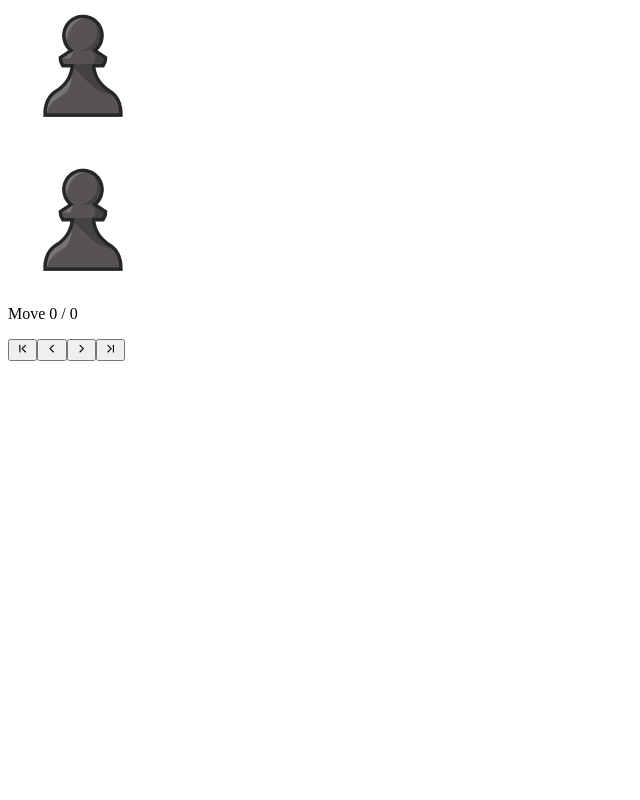
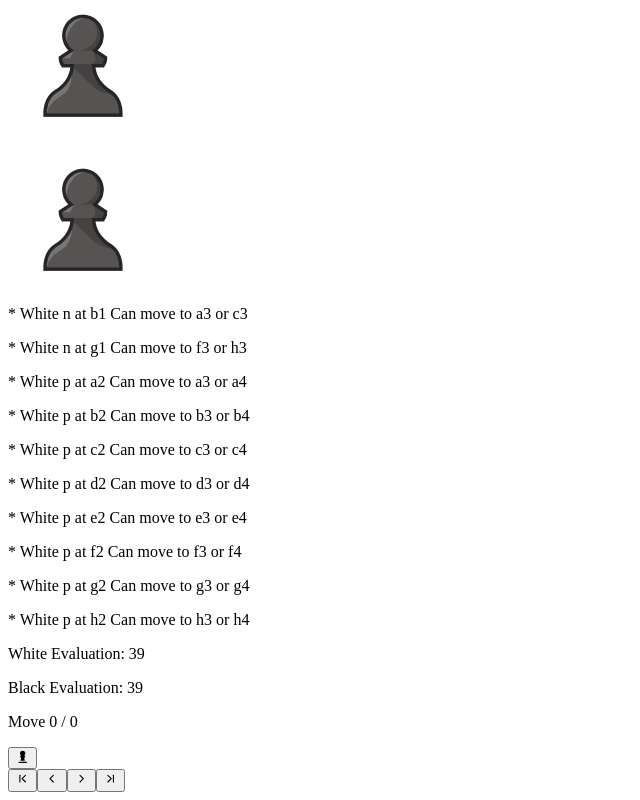
Before and after one commit to bazokhan/Chess, a React (Vite) app: page / in a window 1280 px wide. Shown: the part 5451-6251 px from the top of the page, without its empty margins (0-640 px from the left). Before the commit the page ends 5820 px from the top, so only its background shows below. Built offline with nearby package versions, Linux system fonts and the light colour scheme.

Commit message:
add initial chess engine

```diff
--- a/src/components/App.tsx
+++ b/src/components/App.tsx
@@ -2,10 +2,12 @@ import { Board } from './Board'
 import { BoardProvider } from 'context/BoardContext'
 import { PositionProvider } from 'context/PositionContext'
 import { Layout } from './Layout'
+import { TurnProvider } from 'context/TurnContext'
 
 const App = () => {
   return (
     <div className="flex h-screen w-screen items-center justify-center bg-gradient-to-b from-[#31302c] to-[#51504c] text-white">
+      <TurnProvider>
         <PositionProvider>
           <BoardProvider>
             <Layout>
@@ -13,6 +15,7 @@ const App = () => {
             </Layout>
           </BoardProvider>
         </PositionProvider>
+      </TurnProvider>
     </div>
   )
 }
--- a/src/components/Layout.tsx
+++ b/src/components/Layout.tsx
@@ -1,15 +1,42 @@
 import { usePositionContext } from 'context/PositionContext'
-import { FC, PropsWithChildren } from 'react'
+import { useTurnContext } from 'context/TurnContext'
+import { FC, PropsWithChildren, useCallback } from 'react'
 import {
   LuChevronLast,
   LuChevronFirst,
   LuChevronRight,
   LuChevronLeft
 } from 'react-icons/lu'
+import { FaChessPawn } from 'react-icons/fa'
+import {
+  calculateBestMove,
+  generateAllNextMoves,
+  getPlayerEvaluation,
+  printMoves
+} from 'utils/getPlayerEvaluation'
 
 export const Layout: FC<PropsWithChildren> = ({ children }) => {
-  const { moveBackInHistory, moveForwardInHistory, future, history, pgn } =
-    usePositionContext()
+  const {
+    moveBackInHistory,
+    moveForwardInHistory,
+    movePieceToCoordinate,
+    future,
+    history,
+    pgn,
+    position
+  } = usePositionContext()
+
+  const { turn } = useTurnContext()
+
+  const handleAIPlay = useCallback(() => {
+    const bestMove = turn === 'b' ? calculateBestMove({ turn, position }) : null
+    if (turn === 'b' && bestMove) {
+      setTimeout(() => {
+        movePieceToCoordinate(bestMove.piece, bestMove.move)
+      }, 1000)
+    }
+  }, [movePieceToCoordinate, position, turn])
+
   return (
     <div
       className="grid h-full w-full gap-8 p-20"
@@ -24,10 +51,31 @@ export const Layout: FC<PropsWithChildren> = ({ children }) => {
             </p>
           ))}
         </div>
+
+        {printMoves(generateAllNextMoves(turn, position)).map((text) => (
+          <p key={text} className="m-0 w-full px-2 py-0 text-xs">
+            {text}
+          </p>
+        ))}
+
+        <p className="w-full p-2 text-center">
+          White Evaluation: {getPlayerEvaluation('w', position)}
+        </p>
+        <p className="w-full p-2 text-center">
+          Black Evaluation: {getPlayerEvaluation('b', position)}
+        </p>
         <p className="w-full p-2 text-center">
           Move {history.length ?? 0} /{' '}
           {(future.length ?? 0) + (history.length ?? 0)}
         </p>
+        <div
+          className="flex w-full py-3 text-3xl font-black"
+          onClick={handleAIPlay}
+        >
+          <button className="flex w-full items-center justify-center text-green-600 hover:text-green-500">
+            <FaChessPawn />
+          </button>
+        </div>
         <div className="flex w-full text-3xl font-black">
           <button className="flex w-full items-center justify-center text-[#9c9b9a] hover:text-[#c7c7c7]">
             <LuChevronFirst />
--- a/src/context/PositionContext.tsx
+++ b/src/context/PositionContext.tsx
@@ -9,7 +9,8 @@ import {
 import { TCell, TCoordinate } from 'types/Cell'
 import { AnimationRecord, HistoryItem } from 'types/History'
 import { encodePgn } from 'utils/encodePgn'
-import { getCoordinates, getSquare } from 'utils/getCoordinates'
+import { useTurnContext } from './TurnContext'
+import { getNewPosition } from 'utils/position'
 
 const initialPosition: TCell[] = [
   { square: 'a1', piece: 'wr' },
@@ -68,32 +69,14 @@ const PositionContext = createContext<{
 
 export const usePositionContext = () => useContext(PositionContext)
 
-const getNewPosition = (
-  cell: TCell,
-  coordinate: TCoordinate,
-  position: TCell[]
-) => {
-  const cellIndex = position.findIndex((c) => c.square === cell.square)
-  const oldCoordinates = getCoordinates(cell.square)
-  const newSquare = getSquare(coordinate)
-  const newCell = { ...cell, square: newSquare, moved: true }
-  const move: HistoryItem = {
-    oldCell: cell,
-    newCell,
-    coordinates: [oldCoordinates, coordinate]
-  }
-  const newPosition = [...position]
-  newPosition.splice(cellIndex, 1)
-  newPosition.push(newCell)
-  return { move, newPosition, newSquare, newCell }
-}
-
 export const PositionProvider: FC<PropsWithChildren> = ({ children }) => {
   const [position, setPosition] = useState<TCell[]>(initialPosition)
   const [history, setHistory] = useState<HistoryItem[]>([])
   const [future, setFuture] = useState<HistoryItem[]>([])
   const [pgn, setPgn] = useState<string[]>([])
   const [animate, setAnimate] = useState<AnimationRecord>({})
+
+  const { turn, toggleTurn } = useTurnContext()
 
   const tween = async (
     cellsAndMoves: [TCell, [TCoordinate, TCoordinate]][]
@@ -115,7 +98,7 @@ export const PositionProvider: FC<PropsWithChildren> = ({ children }) => {
     })
   }
 
-  const movePieces = async (cellsAndCoordinates: [TCell, TCoordinate][]) => {
+  const movePieces = (cellsAndCoordinates: [TCell, TCoordinate][]) => {
     let initial = position
     const moves: HistoryItem[] = []
     cellsAndCoordinates.forEach(([cell, coordinate]) => {
@@ -131,7 +114,12 @@ export const PositionProvider: FC<PropsWithChildren> = ({ children }) => {
     coordinate: TCoordinate,
     skipHistory: boolean = false
   ) => {
-    let final = position
+    // Not their turn
+    if (cell.piece[0] !== turn) return position
+
+    if (!skipHistory) {
+      toggleTurn()
+    }
 
     // Castle
     if (
@@ -139,37 +127,23 @@ export const PositionProvider: FC<PropsWithChildren> = ({ children }) => {
       coordinate.relatedPiece &&
       coordinate.relatedCoordinates
     ) {
-      const { moves, newPosition } = await movePieces([
+      const { moves, newPosition } = movePieces([
         [cell, coordinate],
         [coordinate.relatedPiece, coordinate.relatedCoordinates]
       ])
-      final = newPosition
       await tween(moves.map((m) => [m.oldCell, m.coordinates]))
-      setPosition(final)
-      return final
+      setPosition(newPosition)
+      return newPosition
+    } else {
+      const { move, newPosition } = getNewPosition(cell, coordinate, position)
+      if (!skipHistory) {
+        setHistory([...history, move])
+        setPgn(encodePgn(pgn, move))
+      }
+      await tween([[cell, move.coordinates]])
+      setPosition(newPosition)
+      return newPosition
     }
-
-    const { move, newPosition, newSquare } = getNewPosition(
-      cell,
-      coordinate,
-      position
-    )
-    const alreadyHasPiece = position.find((c) => c.square === newSquare)
-    final = newPosition
-
-    // Capture
-    if (alreadyHasPiece) {
-      final = newPosition.filter((c) => c !== alreadyHasPiece)
-      move.capturedCell = alreadyHasPiece
-    }
-
-    if (!skipHistory) {
-      setHistory([...history, move])
-      setPgn(encodePgn(pgn, move))
-    }
-    await tween([[cell, move.coordinates]])
-    setPosition(final)
-    return final
   }
 
   const moveBackInHistory = async () => {
--- /dev/null
+++ b/src/context/TurnContext.tsx
@@ -0,0 +1,37 @@
+import {
+  FC,
+  PropsWithChildren,
+  createContext,
+  useContext,
+  useState
+} from 'react'
+import { TPlayer } from 'utils/getPlayerEvaluation'
+
+const TurnContext = createContext<{
+  turn: TPlayer
+  setTurn: (player: TPlayer) => void
+  toggleTurn: () => void
+}>({
+  turn: 'w',
+  setTurn: () => {},
+  toggleTurn: () => {}
+})
+
+export const useTurnContext = () => useContext(TurnContext)
+
+export const TurnProvider: FC<PropsWithChildren> = ({ children }) => {
+  const [turn, setTurn] = useState<TPlayer>('w')
+  const toggleTurn = () => setTurn(turn === 'w' ? 'b' : 'w')
+
+  return (
+    <TurnContext.Provider
+      value={{
+        turn,
+        setTurn,
+        toggleTurn
+      }}
+    >
+      {children}
+    </TurnContext.Provider>
+  )
+}
--- /dev/null
+++ b/src/utils/getPlayerEvaluation.ts
@@ -0,0 +1,187 @@
+import { TCell, TCoordinate } from 'types/Cell'
+import { getAvailableMoves } from './getAvailableMoves'
+import { getSquare } from './getCoordinates'
+import { getNewPosition } from './position'
+
+export type TPlayer = 'w' | 'b'
+
+const WEIGHTS = {
+  r: 5,
+  n: 3,
+  b: 3,
+  q: 9,
+  k: 0,
+  p: 1
+}
+
+export const getPlayerEvaluation = (player: TPlayer, position: TCell[]) => {
+  const ownPieces = position.filter((c) => c.piece.startsWith(player))
+  return ownPieces.reduce(
+    (acc, c) => (acc += WEIGHTS[c.piece[1] as keyof typeof WEIGHTS]),
+    0
+  )
+}
+
+export const printMoves = (
+  nextMoves: {
+    piece: TCell
+    moves: TCoordinate[]
+  }[]
+) => {
+  return nextMoves.map(
+    ({ piece, moves }) =>
+      `* ${piece.piece.replace(/^w/g, 'White ').replace(/^b/g, 'Black ')} at ${
+        piece.square
+      } ${
+        !moves?.length
+          ? `Can't move.`
+          : `Can move to ${moves.map((m) => `${getSquare(m)}`).join(' or ')}`
+      }`
+  )
+}
+
+export const generateAllNextMoves = (player: TPlayer, position: TCell[]) => {
+  const ownPieces = position.filter((c) => c.piece.startsWith(player))
+  const availableMoves = ownPieces
+    .map((piece) => {
+      const moves = getAvailableMoves(piece, position)
+      return { piece, moves }
+    })
+    .filter((m) => m.moves.length)
+  return availableMoves
+}
+
+type TreeItem = {
+  piece: TCell
+  move: TCoordinate
+  turn: TPlayer
+  next?: TreeItem[]
+}
+
+const generatePositionsTree = (
+  turn: TPlayer,
+  position: TCell[],
+  depth: number
+): TreeItem[] => {
+  if (!depth) return []
+  const nextMoves = generateAllNextMoves(turn, position)
+  return nextMoves
+    .map(({ piece, moves }) => {
+      return moves.map((move) => {
+        const { newPosition } = getNewPosition(piece, move, position)
+        return {
+          piece,
+          move,
+          turn,
+          next: generatePositionsTree(
+            turn === 'b' ? 'w' : 'b',
+            newPosition,
+            depth - 1
+          )
+        }
+      })
+    })
+    .flat()
+}
+
+function flatten(input: TreeItem[]): TreeItem[][] {
+  // Initialize an empty array to store the output
+  const output: TreeItem[][] = []
+
+  // Define a helper function that takes an input element and an output element
+  // and recursively adds the input element and its children to the output element
+  function helper(inputElement: TreeItem, outputElement: TreeItem[]) {
+    // Add the input element to the output element
+    outputElement.push({
+      piece: inputElement.piece,
+      move: inputElement.move,
+      turn: inputElement.turn
+    })
+
+    // If the input element has no children, add the output element to the output array
+    if (inputElement.next?.length === 0) {
+      output.push(outputElement)
+    } else {
+      // Otherwise, loop through the children of the input element
+      for (const child of inputElement.next ?? []) {
+        // Make a copy of the output element
+        const newOutputElement = [...outputElement]
+
+        // Call the helper function with the child and the new output element
+        helper(child, newOutputElement)
+      }
+    }
+  }
+
+  // Loop through the input array
+  for (const element of input) {
+    // Call the helper function with each element and an empty array
+    helper(element, [])
+  }
+
+  // Return the output array
+  return output
+}
+
+export const calculateBestMove = ({
+  turn,
+  position,
+  depth = 3
+}: {
+  turn: TPlayer
+  position: TCell[]
+  depth?: number
+}): TreeItem | null => {
+  const before = Date.now()
+
+  let selfEval = getPlayerEvaluation(turn, position)
+  let opponentEval = getPlayerEvaluation(turn === 'w' ? 'b' : 'w', position)
+  let deltaEval = selfEval - opponentEval
+  let bestMove: TreeItem | null = null
+
+  const moveChains = flatten(generatePositionsTree(turn, position, depth))
+  moveChains.forEach((moveChain) => {
+    let originalPosition = position
+    moveChain.forEach(({ piece, move }) => {
+      originalPosition = getNewPosition(piece, move, position).newPosition
+    })
+    const selfEvaluation = getPlayerEvaluation(turn, originalPosition)
+    const opponentEvaluation = getPlayerEvaluation(
+      turn === 'w' ? 'b' : 'w',
+      originalPosition
+    )
+    const deltaEvaluation = selfEvaluation - opponentEvaluation
+    if (deltaEvaluation > deltaEval) {
+      bestMove = moveChain[0]
+      selfEval = selfEvaluation
+      opponentEval = opponentEvaluation
+      deltaEval = deltaEvaluation
+    }
+  })
+
+  console.log(bestMove)
+
+  // const nextMoves = generateAllNextMoves(turn, position)
+  // const allPossibleMoves = nextMoves.flatMap(({ piece, moves }) => {
+  //   return moves.map((move) => {
+  //     const { newPosition } = getNewPosition(piece, move, position)
+  //     const selfEvaluation = getPlayerEvaluation(turn, newPosition)
+  //     const opponentEvaluation = getPlayerEvaluation(
+  //       turn === 'w' ? 'b' : 'w',
+  //       newPosition
+  //     )
+  //     return { selfEvaluation, opponentEvaluation, piece, move }
+  //   })
+  // })
+  const after = Date.now()
+  console.log(`calculated in ${after - before}ms`)
+  return bestMove
+
+  // return allPossibleMoves.sort((a, b) => {
+  //   return (
+  //     b.selfEvaluation -
+  //     b.opponentEvaluation -
+  //     (a.selfEvaluation - a.opponentEvaluation)
+  //   )
+  // })[0]
+}
--- a/src/utils/position.ts
+++ b/src/utils/position.ts
@@ -1,6 +1,7 @@
 import { TSquare } from 'types/Board'
-import { TCell } from 'types/Cell'
+import { TCell, TCoordinate } from 'types/Cell'
 import { getCoordinates, getSquare } from './getCoordinates'
+import { HistoryItem } from 'types/History'
 
 export const checkIsSquareEmpty = (square: TSquare, position: TCell[]) => {
   return position.filter((c) => c.square === square).length === 0
@@ -14,6 +15,34 @@ export const getRankSquaresBetween = (square1: TSquare, square2: TSquare) => {
   for (let i = x1 + 1; i < x2; i += 1) {
     squares.push(getSquare({ x: i, y }))
   }
-  console.log(squares)
   return squares
 }
+
+export const getNewPosition = (
+  cell: TCell,
+  coordinate: TCoordinate,
+  position: TCell[]
+) => {
+  const cellIndex = position.findIndex((c) => c.square === cell.square)
+  const oldCoordinates = getCoordinates(cell.square)
+  const newSquare = getSquare(coordinate)
+  const newCell = { ...cell, square: newSquare, moved: true }
+  const move: HistoryItem = {
+    oldCell: cell,
+    newCell,
+    coordinates: [oldCoordinates, coordinate]
+  }
+  let newPosition = [...position]
+  newPosition.splice(cellIndex, 1)
+  newPosition.push(newCell)
+
+  const alreadyHasPiece = position.find((c) => c.square === newSquare)
+
+  // Capture
+  if (alreadyHasPiece) {
+    move.capturedCell = alreadyHasPiece
+    newPosition = newPosition.filter((c) => c !== alreadyHasPiece)
+  }
+
+  return { move, newPosition, newSquare, newCell }
+}
```
Also changed, not shown: 1 other file (tests, documents, lock files or other folders). Lines whose indentation alone changed are shown as unchanged.
